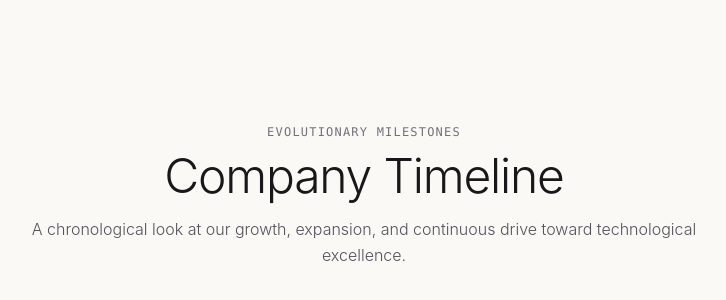
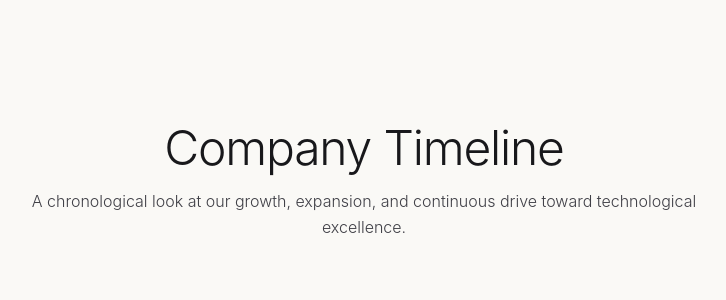
Before and after one commit to bante27/sador-group-website, a React (Vite) app: page /about in a window 1280 px wide. Shown: the part 3755-4055 px from the top of the page, without its empty margins (276-1002 px from the left). Built offline with nearby package versions, Linux system fonts and the light colour scheme.

Commit message:
remove unssery text

```diff
--- a/src/features/about/components/CompanyTimeline.tsx
+++ b/src/features/about/components/CompanyTimeline.tsx
@@ -85,9 +85,9 @@ export const CompanyTimeline: React.FC = () => {
             <div className="max-w-5xl mx-auto px-4 sm:px-6 lg:px-12">
 
                 <div className="text-center max-w-2xl mx-auto mb-16">
-                    <span className="text-xs font-mono uppercase tracking-widest text-zinc-500 mb-3 block">Evolutionary Milestones</span>
+
                     <h2 className="text-3xl sm:text-5xl font-light text-zinc-900 tracking-tight mb-4">Company Timeline</h2>
-                    <p className="text-zinc-600 font-light text-base leading-relaxed">
+                    <p className="text-zinc-700 font-light text-base leading-relaxed">
                         A chronological look at our growth, expansion, and continuous drive toward technological excellence.
                     </p>
                 </div>
```
